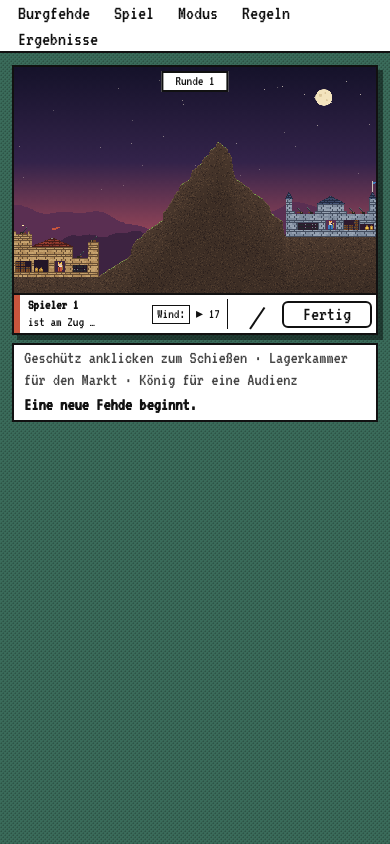
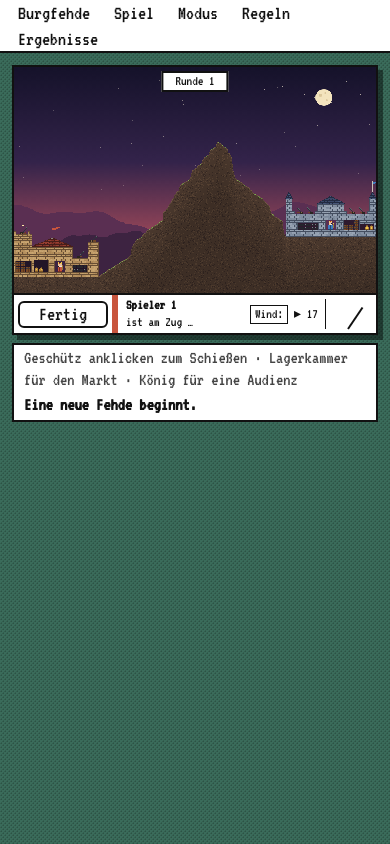
Before and after one commit to holterhoff/Ballerburg, a React (Vite) app: page / in a window 390 px wide. Built offline with nearby package versions, Linux system fonts and the light colour scheme.

Commit message:
Info-Fenster mit Fertig-Knopf auf die Seite des Spielers am Zug
Linke Burg: oben links, rechte Burg: oben rechts. In der schmalen
Ansicht steht der Knopf ebenfalls auf der Seite des Spielers.

Co-Authored-By: Claude Opus 5.5 <noreply@anthropic.com>

```diff
--- a/src/App.jsx
+++ b/src/App.jsx
@@ -132,7 +132,7 @@ export default function App() {
           <div className="screen">
             <Stage game={g} onPick={onPick} />
 
-            <div className="infobox" style={{ '--side': SIDE_COLORS[g.current].main }}>
+            <div className={`infobox ${g.current === 1 ? 'side-right' : 'side-left'}`} style={{ '--side': SIDE_COLORS[g.current].main }}>
               <div className="info-who"><b>{p.name}</b><br />{over ? 'Spiel beendet' : 'ist am Zug …'}</div>
               <div className="info-wind">
                 <span className="info-label">Wind:</span>
--- a/src/styles.css
+++ b/src/styles.css
@@ -72,6 +72,8 @@ button, input, select { font-family: var(--font); font-size: 20px; color: var(--
   background: var(--paper); border: 2px solid var(--ink); box-shadow: 3px 3px 0 var(--ink);
   font-size: clamp(14px, 1.6vw, 20px);
 }
+.infobox.side-right { left: auto; right: 1%; }
+.infobox.side-right .info-who { border-left: 0; border-right: 6px solid var(--side); text-align: right; }
 .info-who { padding: 2px 8px; border-bottom: 2px solid var(--ink); border-left: 6px solid var(--side); }
 .info-wind { display: grid; grid-template-columns: auto auto 1fr; align-items: center; gap: 6px; padding: 2px 6px; border-bottom: 2px solid var(--ink); }
 .info-label { border: 1px solid var(--ink); padding: 0 4px; }
@@ -167,6 +169,8 @@ button, input, select { font-family: var(--font); font-size: 20px; color: var(--
   .ledger { grid-template-columns: 1fr; }
   .infobox { position: static; width: auto; box-shadow: none; display: grid; grid-template-columns: 1fr 1fr auto; align-items: center; border-width: 2px 0 0; }
   .info-who, .info-wind { border-bottom: 0; }
+  .infobox.side-left { grid-template-columns: auto 1fr 1fr; }
+  .infobox.side-left .info-done { order: -1; }
   .screen { display: flex; flex-direction: column; aspect-ratio: auto; }
   .stage-canvas { aspect-ratio: 16 / 10; height: auto; }
   .roundbox { top: 4px; bottom: auto; }
```
